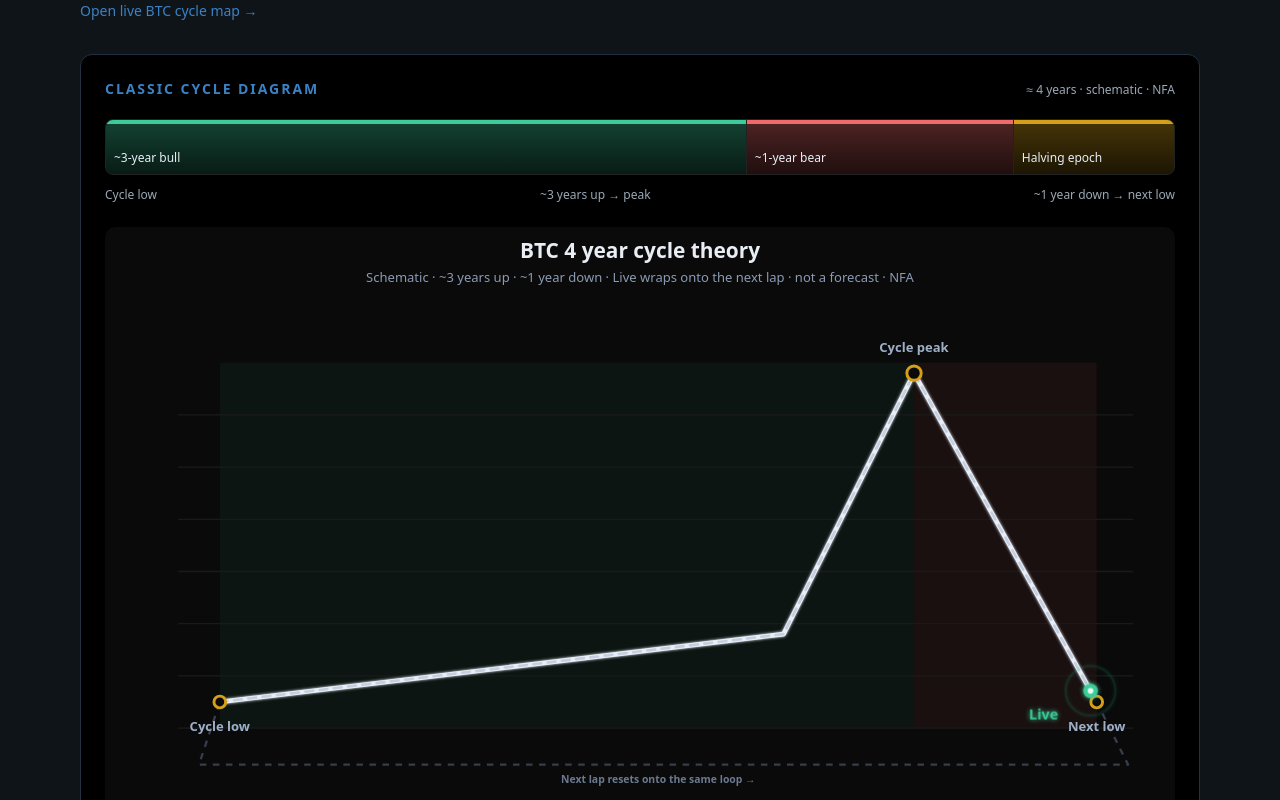
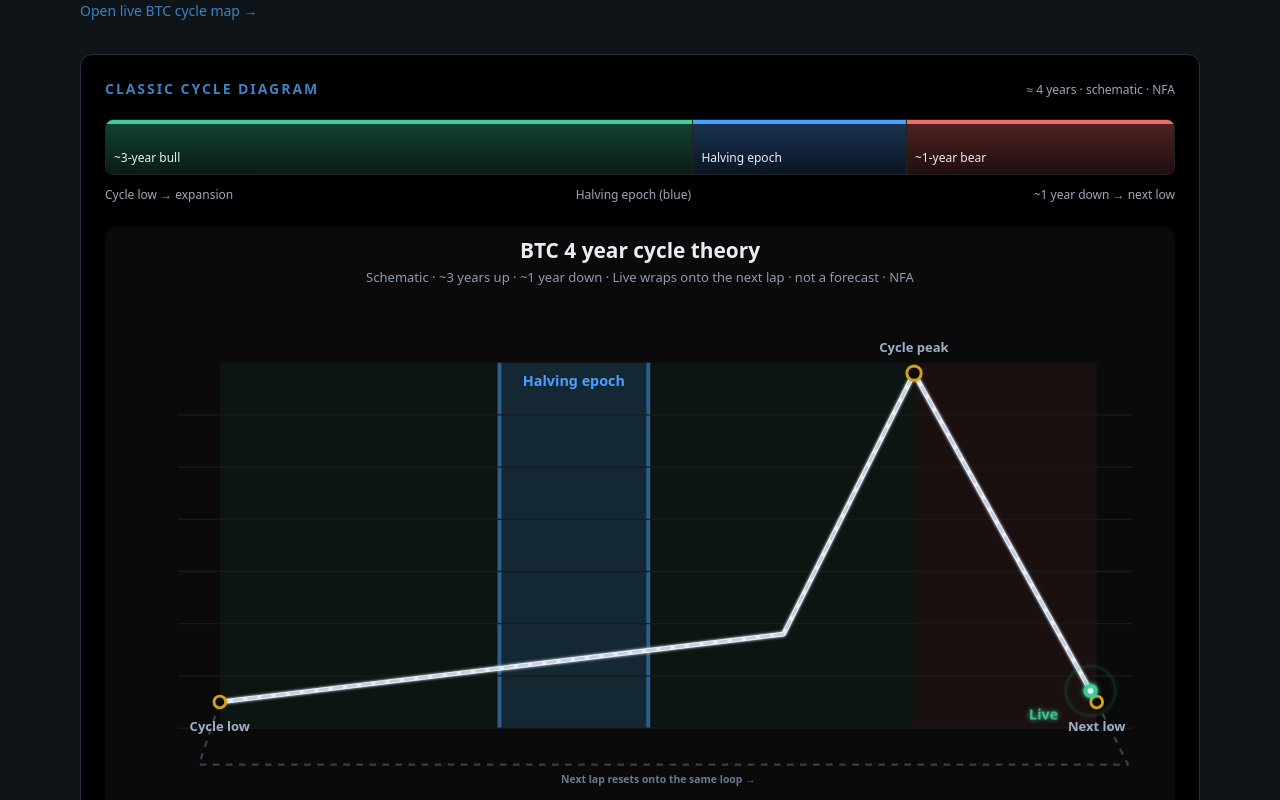
Before and after one commit to adirindin-debug/Adirindin-Finance, a Next.js app: page /dashboard/btc-cycle in a window 1280 px wide. Shown: the part 420-1220 px from the top of the page. Built offline with nearby package versions, Linux system fonts and the light colour scheme.

Commit message:
feat(btc-cycle): blue halving-epoch band on theory diagram
Add a mid-ascent blue phase zone for the halving epoch (replacing the
orange strip colour) alongside the green expansion and red reset bands.

```diff
--- a/src/app/dashboard/btc-cycle/page.tsx
+++ b/src/app/dashboard/btc-cycle/page.tsx
@@ -16,10 +16,18 @@ const PHASES = [
   {
     name: "~3-year bull",
     years: "~3 years · expansion stretch",
-    width: "60%",
+    width: "55%",
     color: "#3dcc9a",
     summary:
       "Historically, risk-on stretches after major bottoms have often lasted on the order of a few years — roughly framed as about ~3 years of expansion before a larger reset. Liquidity, leverage, and sentiment usually amplify the later part of this stretch. Treat the length as an approximate study aid, not a stopwatch.",
+  },
+  {
+    name: "Halving epoch",
+    years: "~210,000 blocks · mid-cycle zone",
+    width: "20%",
+    color: "#4c9fff",
+    summary:
+      "The Bitcoin protocol cuts the block subsidy roughly every 210,000 blocks (historically about every four years). That supply-epoch event is the usual anchor of “4-year cycle” talk — shown as a blue mid-ascent zone on the schematic, an educational reference point, not a trade signal or a promise that price must rhyme with the next cut.",
   },
   {
     name: "~1-year bear",
@@ -28,14 +36,6 @@ const PHASES = [
     color: "#ef6b6b",
     summary:
       "Historically the market has often spent on the order of ~365 days in a broader drawdown / reset after a major cycle high — a rough framing only. Depth, shape, and calendar length vary by cycle; this is observation language for study, not a forecast of the next decline.",
-  },
-  {
-    name: "Halving epoch",
-    years: "~210,000 blocks · ~4 years",
-    width: "15%",
-    color: "#d4a017",
-    summary:
-      "The Bitcoin protocol cuts the block subsidy roughly every 210,000 blocks (historically about every four years). That supply-epoch event is the usual anchor of “4-year cycle” talk — an educational reference point on the chart, not a trade signal or a promise that price must rhyme with the next cut.",
   },
 ] as const;
 
@@ -133,8 +133,8 @@ export default function BtcCyclePage() {
         </div>
 
         <div className="mt-3 flex justify-between font-mono text-[10px] text-muted sm:text-xs">
-          <span>Cycle low</span>
-          <span>~3 years up → peak</span>
+          <span>Cycle low → expansion</span>
+          <span>Halving epoch (blue)</span>
           <span>~1 year down → next low</span>
         </div>
 
--- a/src/components/BtcFourYearCycleChart.tsx
+++ b/src/components/BtcFourYearCycleChart.tsx
@@ -15,6 +15,11 @@ const TROUGH: Pt = { x: 88, y: 300 };
 const MID_UP: Pt = { x: 520, y: 248 };
 const PEAK: Pt = { x: 620, y: 48 };
 const NEXT_TROUGH: Pt = { x: 760, y: 300 };
+
+/** Soft phase-band x-spans (schematic placement on the ~3y ascent). */
+const HALVING_X0 = TROUGH.x + (PEAK.x - TROUGH.x) * 0.4;
+const HALVING_X1 = TROUGH.x + (PEAK.x - TROUGH.x) * 0.62;
+const HALVING_BLUE = "#4c9fff";
 
 const PATH_VERTS: Pt[] = [TROUGH, MID_UP, PEAK, NEXT_TROUGH];
 const LINE_PATH = PATH_VERTS.map((p, i) => `${i === 0 ? "M" : "L"} ${p.x} ${p.y}`).join(" ");
@@ -272,7 +277,7 @@ export default function BtcFourYearCycleChart() {
       </text>
 
       <g transform={`translate(0, ${TOP_PAD})`}>
-        {/* Soft phase bands — green expansion stretch, red reset */}
+        {/* Soft phase bands — green expansion, blue halving epoch, red reset */}
         <rect
           x={TROUGH.x}
           y="40"
@@ -281,6 +286,41 @@ export default function BtcFourYearCycleChart() {
           fill="#3dcc9a"
           opacity="0.06"
         />
+        <rect
+          x={HALVING_X0}
+          y="40"
+          width={HALVING_X1 - HALVING_X0}
+          height="280"
+          fill={HALVING_BLUE}
+          opacity="0.14"
+        />
+        <rect
+          x={HALVING_X0}
+          y="40"
+          width={3}
+          height="280"
+          fill={HALVING_BLUE}
+          opacity="0.45"
+        />
+        <rect
+          x={HALVING_X1 - 3}
+          y="40"
+          width={3}
+          height="280"
+          fill={HALVING_BLUE}
+          opacity="0.45"
+        />
+        <text
+          x={(HALVING_X0 + HALVING_X1) / 2}
+          y="58"
+          textAnchor="middle"
+          fill={HALVING_BLUE}
+          fontSize="11"
+          fontFamily="system-ui, sans-serif"
+          fontWeight="700"
+        >
+          Halving epoch
+        </text>
         <rect
           x={PEAK.x}
           y="40"
```
